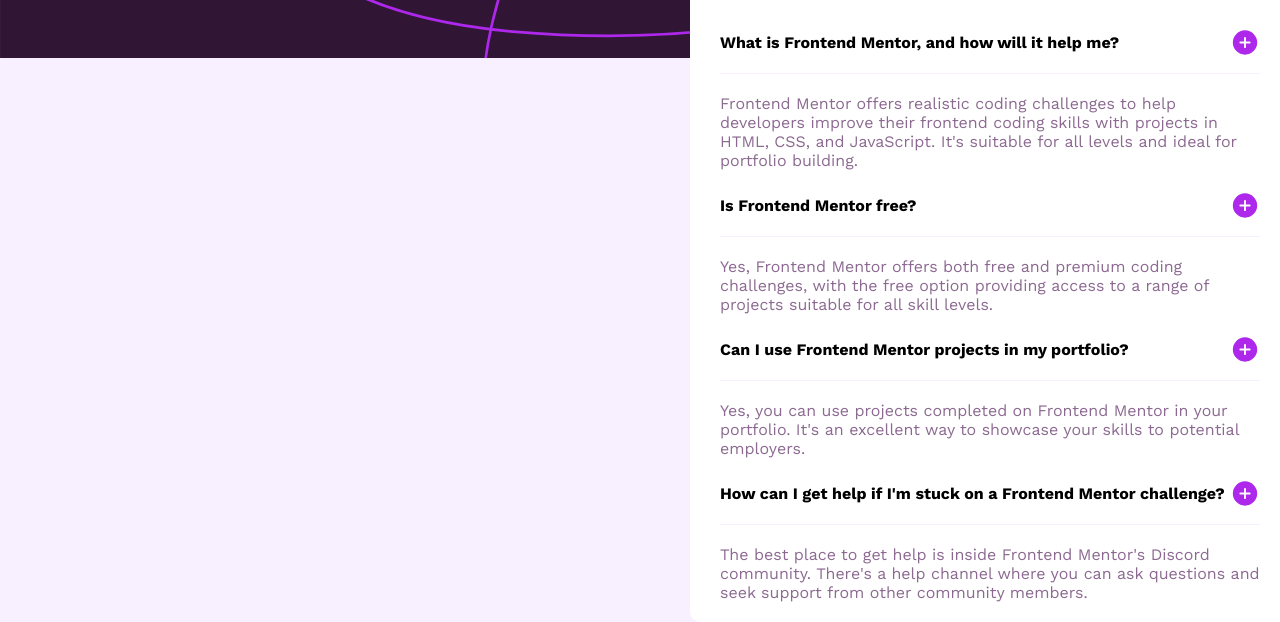
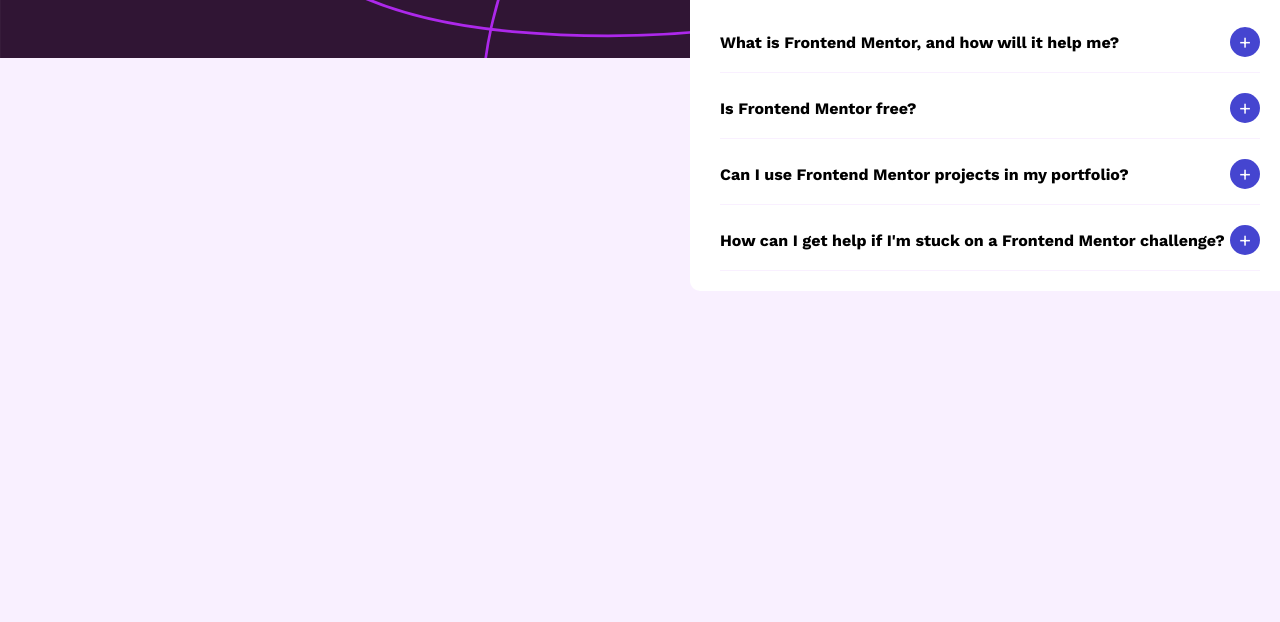
Before and after one commit to ali-safaa/FAQ, a plain HTML site: page index.html in a window 1280 px wide. Shown: the part 226-848 px from the top of the page. After the commit the page ends 800 px from the top, so only its background shows below. Drawn offline with nearby package versions, Linux system fonts and the light colour scheme.

Commit message:
finish the challenge

```diff
--- a/index.html
+++ b/index.html
@@ -49,7 +49,7 @@
                     </defs>
                </svg>
                <div class="modal">
-                    <div class="FAQ">
+                    <div class="header-of-modal">
                          <svg
                               class="stars"
                               xmlns="http://www.w3.org/2000/svg"
@@ -66,28 +66,17 @@
                          <h1>FAQs</h1>
                     </div>
 
-                    <div class="question_and_answer">
+                    <div class="question_and_answer" data-question_and_answer>
                          <div class="question">
                               <h4>
                                    What is Frontend Mentor, and how will it help
                                    me?
                               </h4>
-                              <svg
-                                   data-icon
-                                   class="icon"
-                                   xmlns="http://www.w3.org/2000/svg"
-                                   width="30"
-                                   height="31"
-                                   fill="none"
-                                   viewBox="0 0 30 31"
-                              >
-                                   <path
-                                        fill="#AD28EB"
-                                        d="M15 3.313A12.187 12.187 0 1 0 27.188 15.5 12.203 12.203 0 0 0 15 3.312Zm4.688 13.124h-3.75v3.75a.938.938 0 0 1-1.876 0v-3.75h-3.75a.938.938 0 0 1 0-1.875h3.75v-3.75a.938.938 0 0 1 1.876 0v3.75h3.75a.938.938 0 0 1 0 1.876Z"
-                                   />
-                              </svg>
+                              <div class="plus">
+                                   <span data-plus>+</span>
+                              </div>
                          </div>
-                         <p>
+                         <p class="answer" data-answer>
                               Frontend Mentor offers realistic coding challenges
                               to help developers improve their frontend coding
                               skills with projects in HTML, CSS, and JavaScript.
@@ -95,79 +84,47 @@
                               portfolio building.
                          </p>
                     </div>
-                    <div class="question_and_answer">
+                    <div class="question_and_answer" data-question_and_answer>
                          <div class="question">
                               <h4>Is Frontend Mentor free?</h4>
-                              <svg
-                                   class="icon"
-                                   data-icon
-                                   xmlns="http://www.w3.org/2000/svg"
-                                   width="30"
-                                   height="31"
-                                   fill="none"
-                                   viewBox="0 0 30 31"
-                              >
-                                   <path
-                                        fill="#AD28EB"
-                                        d="M15 3.313A12.187 12.187 0 1 0 27.188 15.5 12.203 12.203 0 0 0 15 3.312Zm4.688 13.124h-3.75v3.75a.938.938 0 0 1-1.876 0v-3.75h-3.75a.938.938 0 0 1 0-1.875h3.75v-3.75a.938.938 0 0 1 1.876 0v3.75h3.75a.938.938 0 0 1 0 1.876Z"
-                                   />
-                              </svg>
+                              <div class="plus">
+                                   <span data-plus>+</span>
+                              </div>
                          </div>
-                         <p>
+                         <p class="answer" data-answer>
                               Yes, Frontend Mentor offers both free and premium
                               coding challenges, with the free option providing
                               access to a range of projects suitable for all
                               skill levels.
                          </p>
                     </div>
-                    <div class="question_and_answer">
+                    <div class="question_and_answer" data-question_and_answer>
                          <div class="question">
                               <h4>
                                    Can I use Frontend Mentor projects in my
                                    portfolio?
                               </h4>
-                              <svg
-                                   data-icon
-                                   class="icon"
-                                   xmlns="http://www.w3.org/2000/svg"
-                                   width="30"
-                                   height="31"
-                                   fill="none"
-                                   viewBox="0 0 30 31"
-                              >
-                                   <path
-                                        fill="#AD28EB"
-                                        d="M15 3.313A12.187 12.187 0 1 0 27.188 15.5 12.203 12.203 0 0 0 15 3.312Zm4.688 13.124h-3.75v3.75a.938.938 0 0 1-1.876 0v-3.75h-3.75a.938.938 0 0 1 0-1.875h3.75v-3.75a.938.938 0 0 1 1.876 0v3.75h3.75a.938.938 0 0 1 0 1.876Z"
-                                   />
-                              </svg>
+                              <div class="plus">
+                                   <span data-plus>+</span>
+                              </div>
                          </div>
-                         <p>
+                         <p class="answer" data-answer>
                               Yes, you can use projects completed on Frontend
                               Mentor in your portfolio. It's an excellent way to
                               showcase your skills to potential employers.
                          </p>
                     </div>
-                    <div class="question_and_answer">
+                    <div class="question_and_answer" data-question_and_answer>
                          <div class="question">
                               <h4>
                                    How can I get help if I'm stuck on a Frontend
                                    Mentor challenge?
                               </h4>
-                              <svg
-                                   data-icon
-                                   class="icon"
-                                   xmlns="http://www.w3.org/2000/svg"
-                                   width="30"
-                                   height="31"
-                                   fill="none"
-                              >
-                                   <path
-                                        fill="#AD28EB"
-                                        d="M15 3.313A12.187 12.187 0 1 0 27.188 15.5 12.203 12.203 0 0 0 15 3.312Zm4.688 13.124h-3.75v3.75a.938.938 0 0 1-1.876 0v-3.75h-3.75a.938.938 0 0 1 0-1.875h3.75v-3.75a.938.938 0 0 1 1.876 0v3.75h3.75a.938.938 0 0 1 0 1.876Z"
-                                   />
-                              </svg>
+                              <div class="plus">
+                                   <span data-plus>+</span>
+                              </div>
                          </div>
-                         <p>
+                         <p class="answer" data-answer>
                               The best place to get help is inside Frontend
                               Mentor's Discord community. There's a help channel
                               where you can ask questions and seek support from
--- a/script.js
+++ b/script.js
@@ -1,10 +1,16 @@
-const icons = document.querySelectorAll("[data-icon]");
+const question_and_answer = document.querySelectorAll(
+     "[data-question_and_answer]"
+);
+const plus = document.querySelector("[data-plus]");
 
-icons.forEach((icon) => {
-     icon.addEventListener("click", () => openAnswers(icon));
+question_and_answer.forEach((qanda) => {
+     qanda.addEventListener("click", () => {
+          if (qanda.classList.contains("active")) {
+               qanda.classList.remove("active");
+               qanda.children[0].children[1].innerHTML = "<span>+</span>";
+          } else {
+               qanda.classList.add("active");
+               qanda.children[0].children[1].innerHTML = "<span>-</span>";
+          }
+     });
 });
-
-function openAnswers(icon) {
-     icon.innerHTML = "hello";
-     console.log(icon);
-}
--- a/style.css
+++ b/style.css
@@ -19,7 +19,7 @@ body {
      font-family: "Work Sans", sans-serif;
 }
 
-.FAQ {
+.header-of-modal {
      display: flex;
      align-items: center;
      margin: 30px 20px;
@@ -57,13 +57,30 @@ h4 {
      flex: 1;
 }
 
-p {
+.answer {
      font-size: 16px;
      color: hsl(292, 16%, 49%);
      padding-bottom: 20px;
-     /* display: none; */
+     display: none;
 }
 
+.question_and_answer.active .answer {
+     display: block;
+}
+
+span {
+     color: white;
+     font-size: 20px;
+}
+.plus {
+     background-color: rgb(69, 69, 208);
+     display: flex;
+     align-items: center;
+     justify-content: center;
+     width: 30px;
+     height: 30px;
+     border-radius: 20px;
+}
 @media only screen and (max-width: 966px) {
      .modal {
           position: absolute;
```
